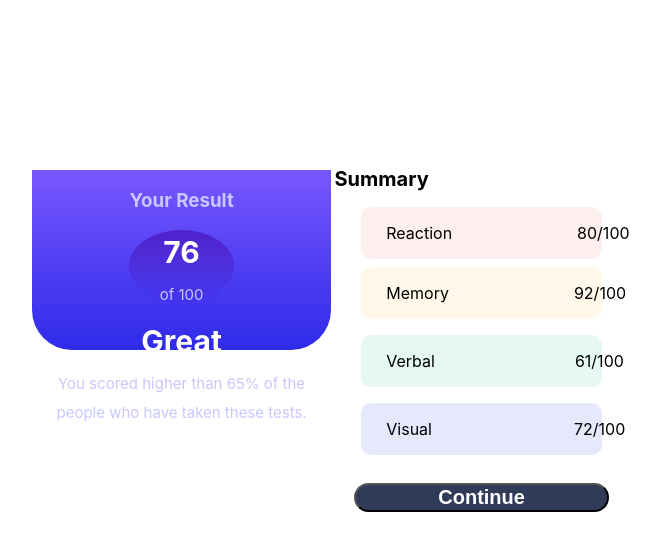
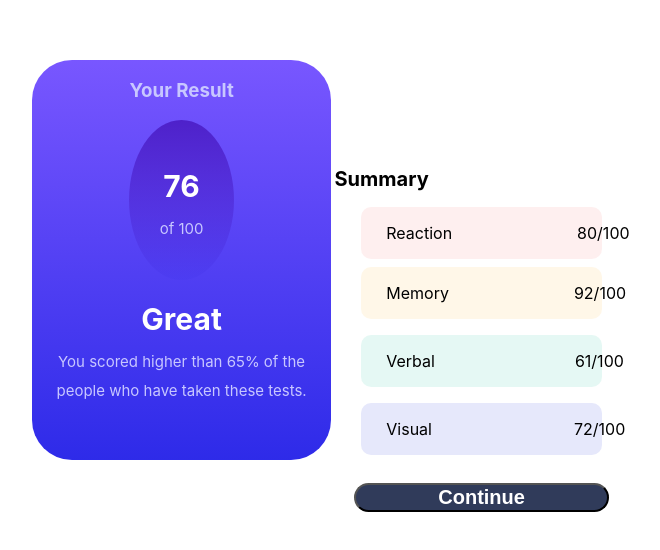
Before and after one commit to alicagatay/results-summary-component-react, a React (Create React App) app: page / in a window 1280 px wide. Shown: the part 140-690 px from the top of the page, without its empty margins (308-968 px from the left). Built offline with nearby package versions, Linux system fonts and the light colour scheme.

Commit message:
Updated the top radius of the `ResultComponent`.

```diff
--- a/src/App.css
+++ b/src/App.css
@@ -206,7 +206,7 @@
   }
   .ResultComponent {
     width: 100%;
-    height: 45%;
+    height: 100%;
     background-image: linear-gradient(
       to bottom,
       hsl(252, 100%, 67%),
@@ -217,6 +217,8 @@
     align-items: center;
     border-bottom-left-radius: 40px;
     border-bottom-right-radius: 40px;
+    border-top-left-radius: 40px;
+    border-top-right-radius: 40px;
   }
 
   .ResultComponent h3 {
```
